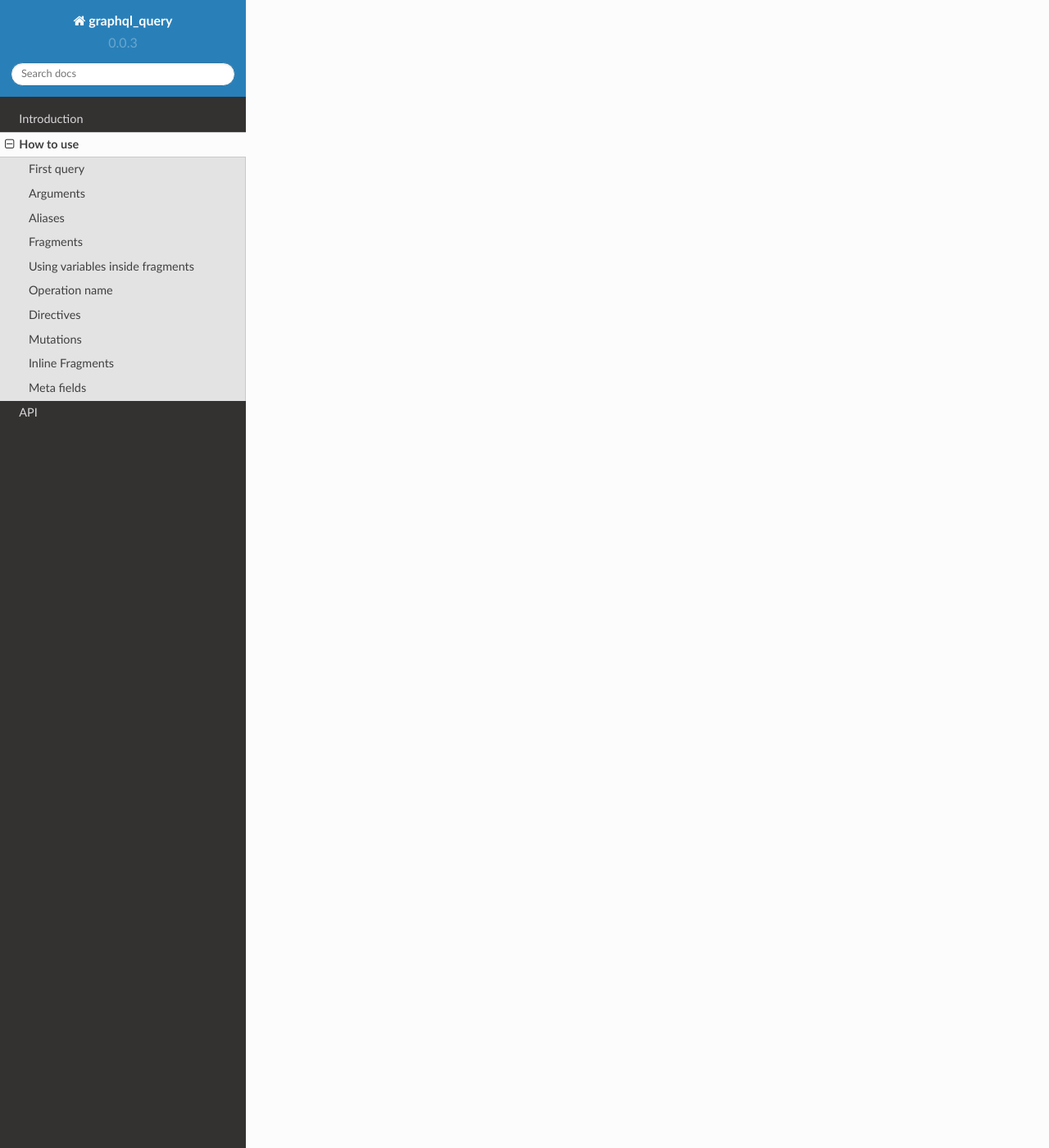
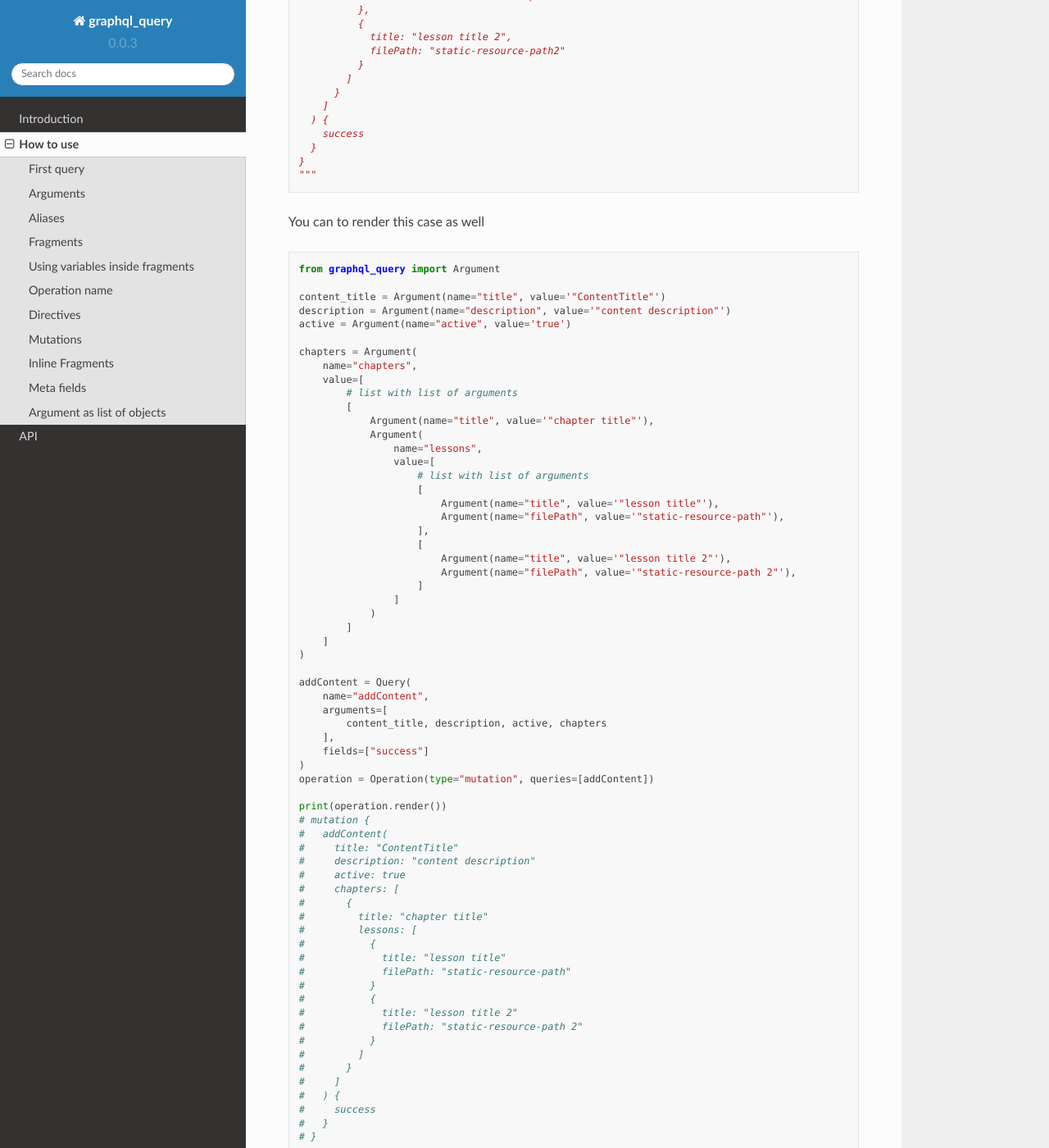
Before and after one commit to denisart/graphql-query, a Sphinx documentation site: the page built from docs/source/usage.rst, in a window 1280 px wide and 1400 px high, scrolled down 9253 px. Shown: the whole window at 82% size. Built offline with Sphinx 7.4.7 and the Read the Docs theme 2.0.0, drawn with Linux system fonts in a browser that asks for light colours; some of the changed text lies outside the part shown.

Commit message:
Feature/add arguments as list of objects (#5)
* feature: Add arguments as list of object

* feature: Add new feature to docs

* feature: fix for pylint

```diff
--- a/docs/source/index.rst
+++ b/docs/source/index.rst
@@ -13,7 +13,7 @@ Welcome to GRAPHQL_QUERY documentation!
 .. image:: https://img.shields.io/github/license/denisart/graphql-query
   :alt: license
 
-**graphql_query** is python classes for generating GraphQL queries.
+**graphql_query** is complete GraphQL query code generator for python.
 
 Documentation for version:  |version|
 
--- a/docs/source/usage.rst
+++ b/docs/source/usage.rst
@@ -1,5 +1,5 @@
 How to use
-=========
+==========
 
 **graphql_query** provides special python classes for generate of GraphQL queries.
 Below are examples of using these classes for queries from GraphQL documentation
@@ -377,7 +377,7 @@ If you use directives in your queries then using **graphql_query.Directive**
   # }
 
 Mutations
--------
+---------
 
 Creating mutation is the same as creating query
 
@@ -504,3 +504,106 @@ Typename of fields
   #     }
   #   }
   # }
+
+Argument as list of objects
+---------------------------
+
+If you have an argument as list of objects
+
+.. code-block:: python
+
+  """
+  mutation {
+    addContent(
+      title: "ContentTitle",
+      description: "content description",
+      active: true,
+      chapters: [
+        {
+          title: "chapter title",
+          lessons: [
+            {
+              title: "lesson title",
+              filePath: "static-resource-path"
+            },
+            {
+              title: "lesson title 2",
+              filePath: "static-resource-path2"
+            }
+          ]
+        }
+      ]
+    ) {
+      success
+    }
+  }
+  """
+
+You can to render this case as well
+
+.. code-block:: python
+
+  from graphql_query import Argument
+
+  content_title = Argument(name="title", value='"ContentTitle"')
+  description = Argument(name="description", value='"content description"')
+  active = Argument(name="active", value='true')
+
+  chapters = Argument(
+      name="chapters",
+      value=[
+          # list with list of arguments
+          [
+              Argument(name="title", value='"chapter title"'),
+              Argument(
+                  name="lessons",
+                  value=[
+                      # list with list of arguments
+                      [
+                          Argument(name="title", value='"lesson title"'),
+                          Argument(name="filePath", value='"static-resource-path"'),
+                      ],
+                      [
+                          Argument(name="title", value='"lesson title 2"'),
+                          Argument(name="filePath", value='"static-resource-path 2"'),
+                      ]
+                  ]
+              )
+          ]
+      ]
+  )
+
+  addContent = Query(
+      name="addContent",
+      arguments=[
+          content_title, description, active, chapters
+      ],
+      fields=["success"]
+  )
+  operation = Operation(type="mutation", queries=[addContent])
+
+  print(operation.render())
+  # mutation {
+  #   addContent(
+  #     title: "ContentTitle"
+  #     description: "content description"
+  #     active: true
+  #     chapters: [
+  #       {
+  #         title: "chapter title"
+  #         lessons: [
+  #           {
+  #             title: "lesson title"
+  #             filePath: "static-resource-path"
+  #           }
+  #           {
+  #             title: "lesson title 2"
+  #             filePath: "static-resource-path 2"
+  #           }
+  #         ]
+  #       }
+  #     ]
+  #   ) {
+  #     success
+  #   }
+  # }
```
Also changed, not shown: README.md (+1 -1 lines), 5 other files.
